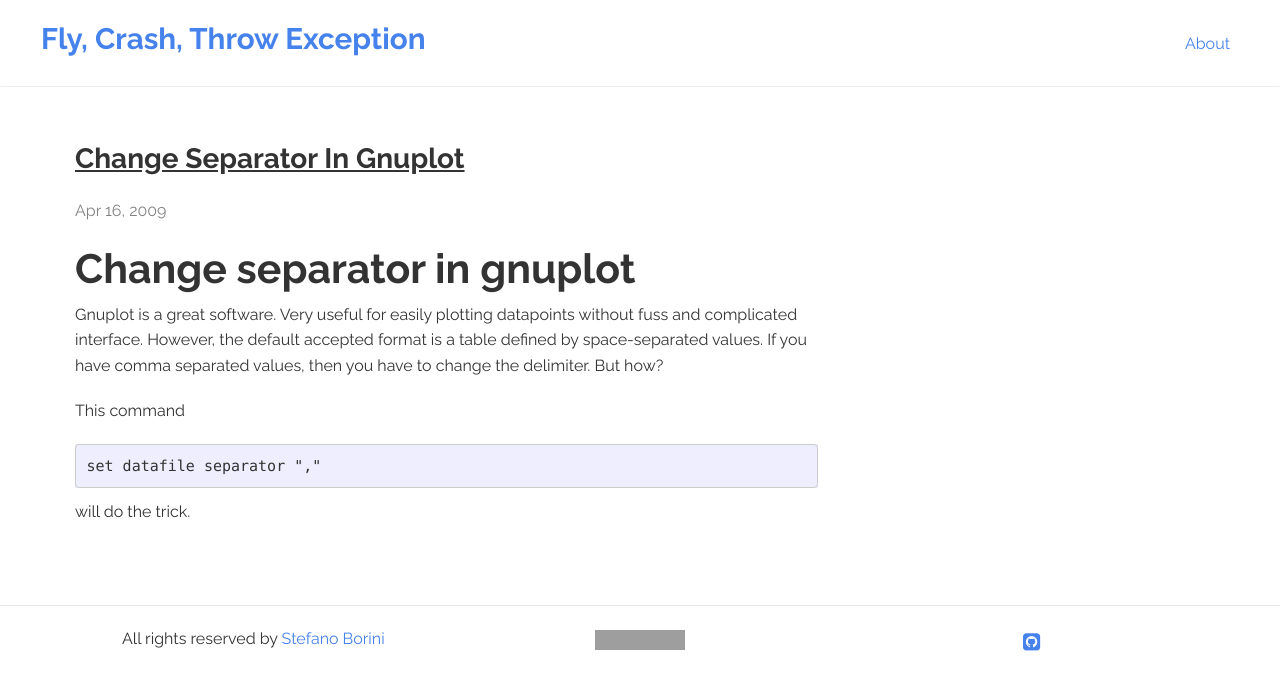
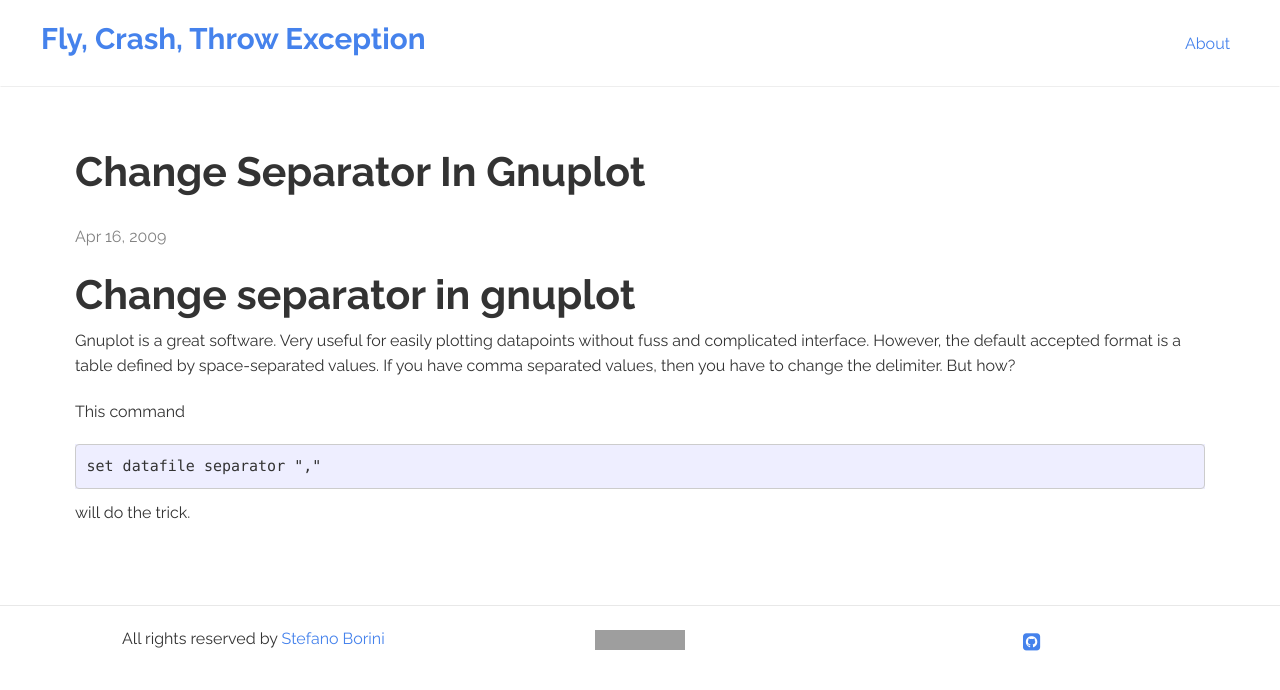
Before and after one commit to stefanoborini/stefanoborini.github.io, a Jekyll site: the page built from _posts/2009-04-16-change-separator-in-gnuplot.md, in a window 1280 px wide. Shown: the top 690 px of the page. Built offline with Jekyll 4.4.1, drawn with Linux system fonts in a browser that asks for light colours; our own code applies the rules of GitHub Pages for plain Markdown files; grey boxes are pictures that could not be loaded.

Commit message:
Minor cleanups

```diff
--- a/_layouts/post.html
+++ b/_layouts/post.html
@@ -2,11 +2,11 @@
 layout: default
 ---
 <div class="row">
-<div class="col-md-8">
+<div class="col-md-12">
     <article class="post" itemscope itemtype="http://schema.org/BlogPosting">
 
           <header class="post-header">
-            <h3 class="post-title" itemprop="name headline">{{ page.title }}</h3>
+            <h1 class="post-title" itemprop="name headline">{{ page.title }}</h1>
             <p class="post-meta"><time datetime="{{ page.date | date_to_xmlschema }}" itemprop="datePublished">{{ page.date | date: "%b %-d, %Y" }}</time>{% if page.author %} • <span itemprop="author" itemscope itemtype="http://schema.org/Person"><span itemprop="name">{{ page.author }}</span></span>{% endif %}</p>
 
           </header>
--- a/_sass/_layout.scss
+++ b/_sass/_layout.scss
@@ -124,7 +124,6 @@
 
 .post-title {
     line-height: 2;
-    text-decoration: underline;
 }
 
 .index-anchor {
```
